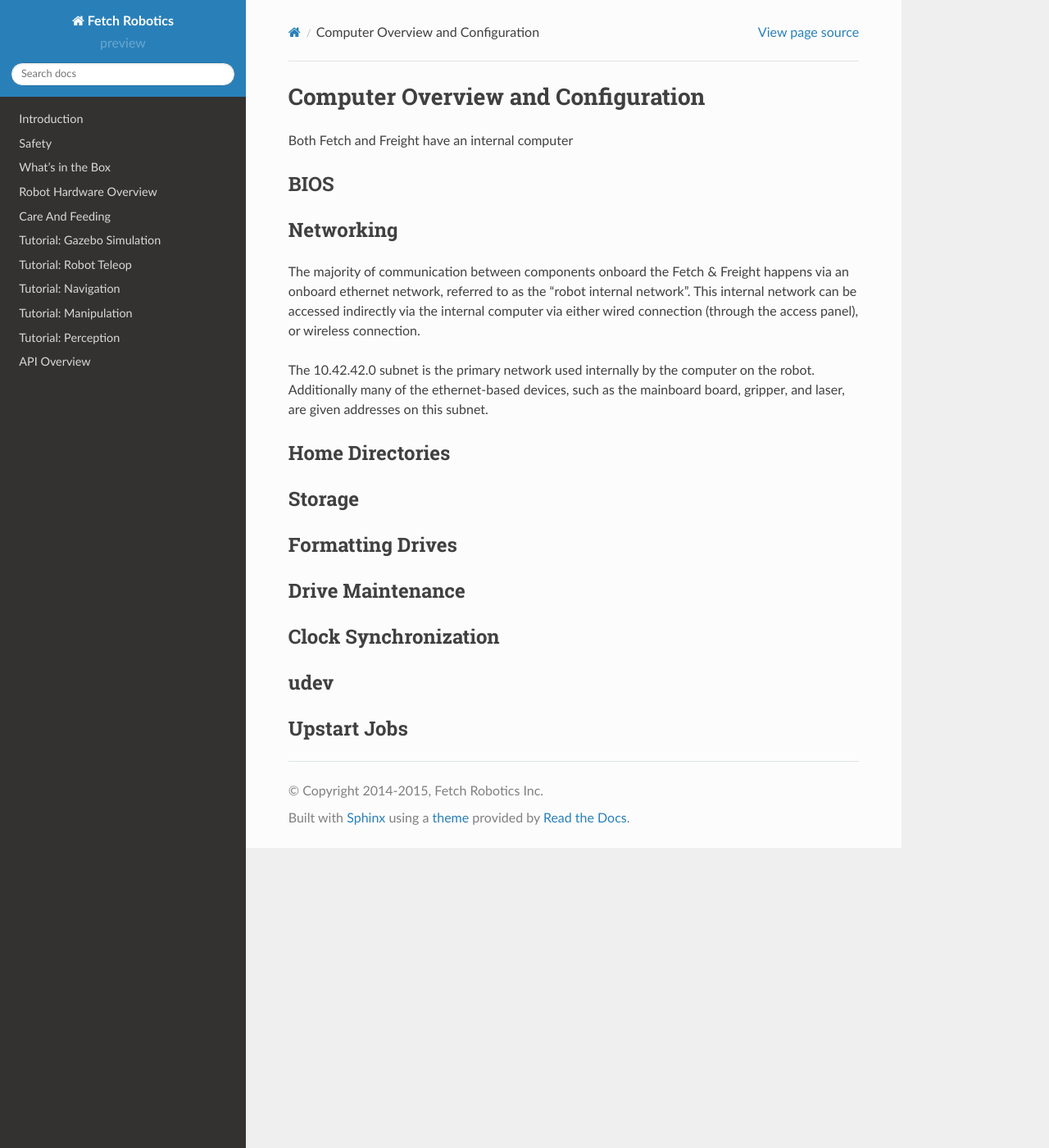
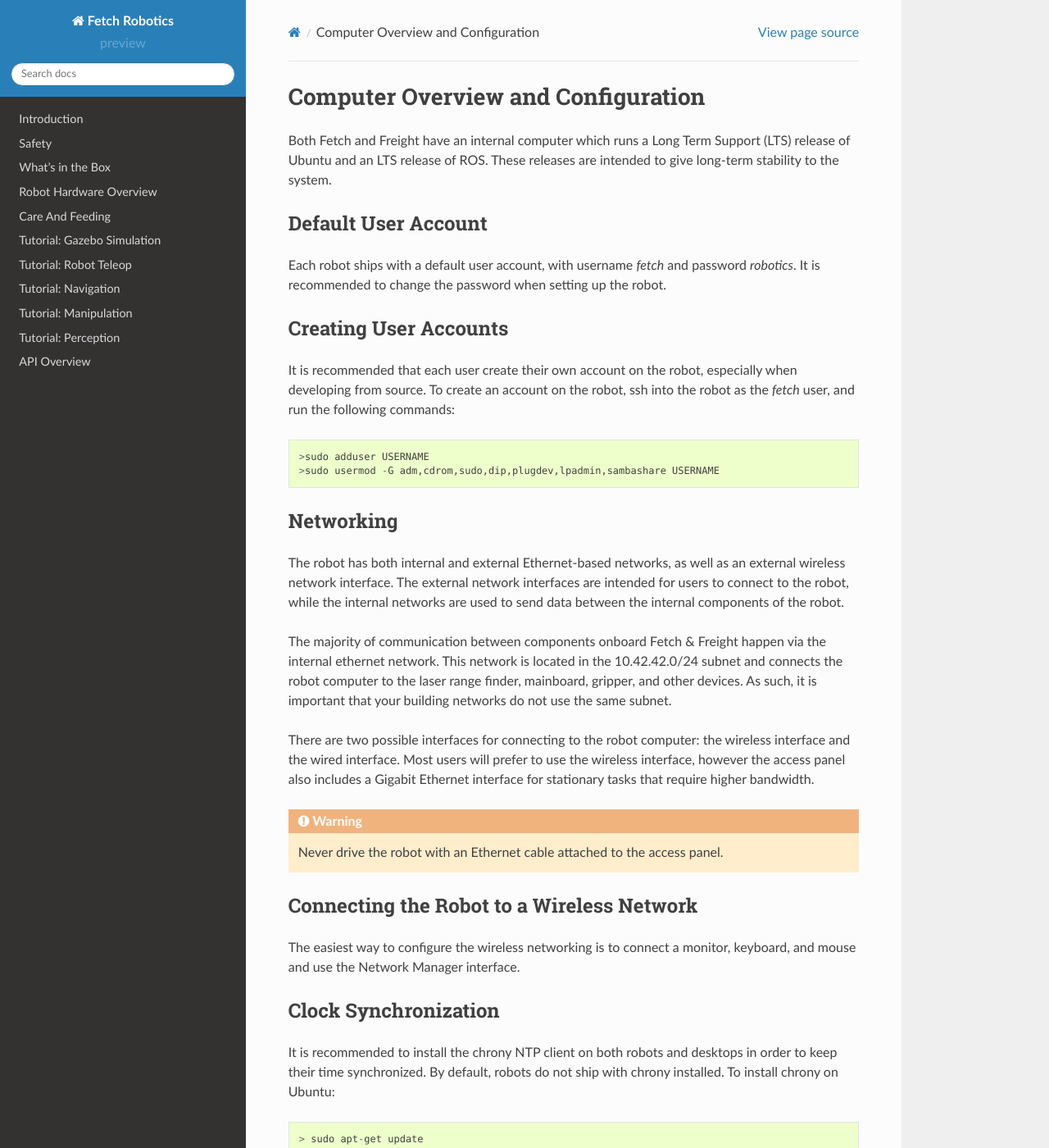
Before and after one commit to fetchrobotics/docs, a Sphinx documentation site: the page built from source/computer.rst, in a window 1280 px wide and 1400 px high. Shown: the whole window at 82% size. Built offline with Sphinx 7.4.7 and the Read the Docs theme 2.0.0, drawn with Linux system fonts in a browser that asks for light colours; some of the changed text lies outside the part shown.

Commit message:
update computer documentation

```diff
--- a/source/computer.rst
+++ b/source/computer.rst
@@ -1,41 +1,108 @@
 Computer Overview and Configuration
 -----------------------------------
-Both Fetch and Freight have an internal computer
 
-BIOS
-++++
+Both Fetch and Freight have an internal computer which runs a
+Long Term Support (LTS) release of Ubuntu and an LTS release of
+ROS. These releases are intended to give long-term stability to
+the system.
+
+Default User Account
+++++++++++++++++++++
+
+Each robot ships with a default user account, with username `fetch` and
+password `robotics`. It is recommended to change the password when
+setting up the robot.
+
+Creating User Accounts
+++++++++++++++++++++++
+
+It is recommended that each user create their own account on the robot, especially
+when developing from source. To create an account on the robot, ssh into the
+robot as the `fetch` user, and run the following commands:
+
+::
+
+    >sudo adduser USERNAME
+    >sudo usermod -G adm,cdrom,sudo,dip,plugdev,lpadmin,sambashare USERNAME
 
 Networking
 ++++++++++
 
-The majority of communication between components onboard the Fetch &
-Freight happens via an onboard ethernet network, referred to as the
-"robot internal network". This internal network can be accessed
-indirectly via the internal computer via either wired connection
-(through the access panel), or wireless connection.
+The robot has both internal and external Ethernet-based networks,
+as well as an external wireless network interface. The external
+network interfaces are intended for users to connect to the robot,
+while the internal networks are used to send data between the
+internal components of the robot.
 
-The 10.42.42.0 subnet is the primary network used internally by the
-computer on the robot. Additionally many of the ethernet-based
-devices, such as the mainboard board, gripper, and laser, are given
-addresses on this subnet.
+The majority of communication between components onboard Fetch &
+Freight happen via the internal ethernet network. This network
+is located in the 10.42.42.0/24 subnet and connects the robot
+computer to the laser range finder, mainboard, gripper, and
+other devices. As such, it is important that your building
+networks do not use the same subnet.
 
-Home Directories
-++++++++++++++++
+There are two possible interfaces for connecting to the robot
+computer: the wireless interface and the wired interface. Most users
+will prefer to use the wireless interface, however the access panel
+also includes a Gigabit Ethernet interface for stationary tasks that
+require higher bandwidth.
 
-Storage
-+++++++
+.. warning::
 
-Formatting Drives
-+++++++++++++++++
+    Never drive the robot with an Ethernet cable attached to the access panel.
 
-Drive Maintenance
-+++++++++++++++++
+Connecting the Robot to a Wireless Network
+++++++++++++++++++++++++++++++++++++++++++
+
+The easiest way to configure the wireless networking is to connect a monitor,
+keyboard, and mouse and use the Network Manager interface.
 
 Clock Synchronization
 +++++++++++++++++++++
 
-udev
-++++
+It is recommended to install the chrony NTP client on both robots and desktops
+in order to keep their time synchronized. By default, robots do not ship with
+chrony installed. To install chrony on Ubuntu:
 
-Upstart Jobs
-++++++++++++
+::
+
+    > sudo apt-get update
+    > sudo apt-get install chrony
+
+Upstart Services
+++++++++++++++++
+
+Fetch and Freight use upstart to start and manage various services on the robot.
+The following upstart services start when the robot is booted:
+
+=========== ========================================
+Name        Description
+=========== ========================================
+roscore     starts a roscore
+robot       starts robot drivers, requires roscore
+sixad       driver for PS3 controller over bluetooth
+=========== ========================================
+
+Upstart service can be restart with the `service` command. For instance, to
+restart the robot drivers:
+
+::
+
+    >sudo service robot stop
+    >sudo service robot start
+
+Since the roscore runs independently of the drivers, the drivers can be
+restarted without having to restart remote instances of RVIZ or similar ROS
+tools. Note that this also means the parameter server will not be reset
+when restarting the drivers, and so a roscore restart may be required
+if the parameter server has been corrupted by a user script.
+
+Log Files
++++++++++
+
+A number of log files are created on the robot. Log files related to upstart
+services can be found in the /var/log/upstart folder, the name of the log
+will be service.log.
+
+ROS logs for the robot and roscore upstart services will be created in the
+/var/log/ros folder.
--- a/source/robot_hardware.rst
+++ b/source/robot_hardware.rst
@@ -6,4 +6,3 @@ Robot Hardware Overview
 .. include:: sensors.rst
 .. include:: motion_control.rst
 .. include:: computer.rst
-.. include:: networking.rst
```
Also changed, not shown: source/networking.rst (deleted, +0 -23 lines).
